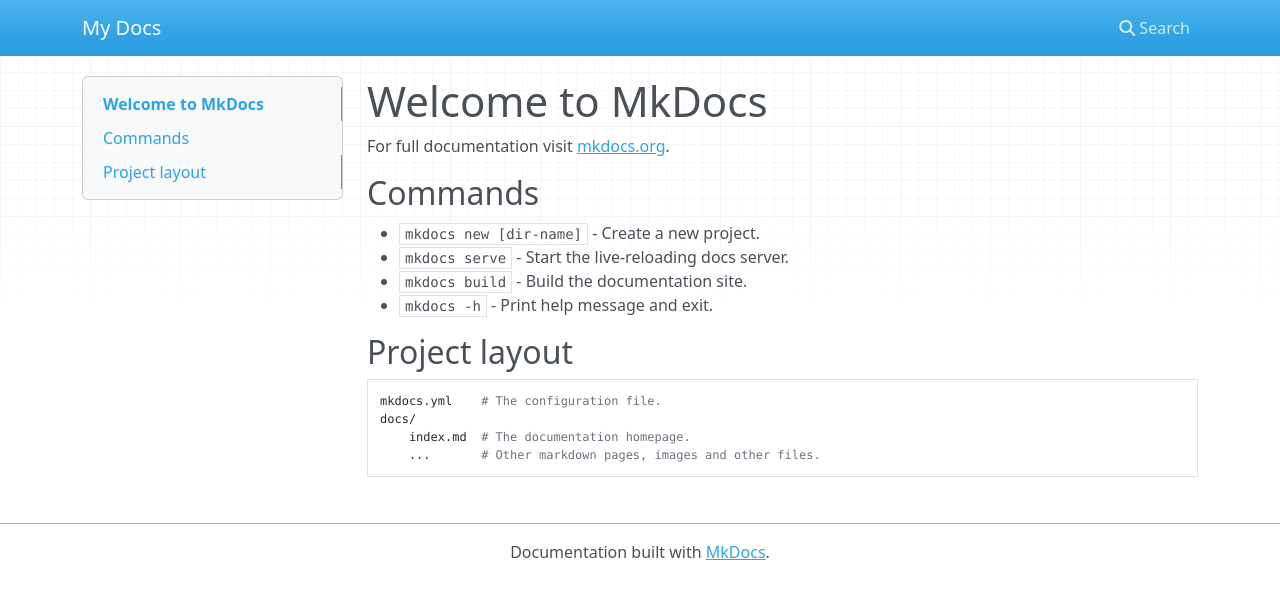
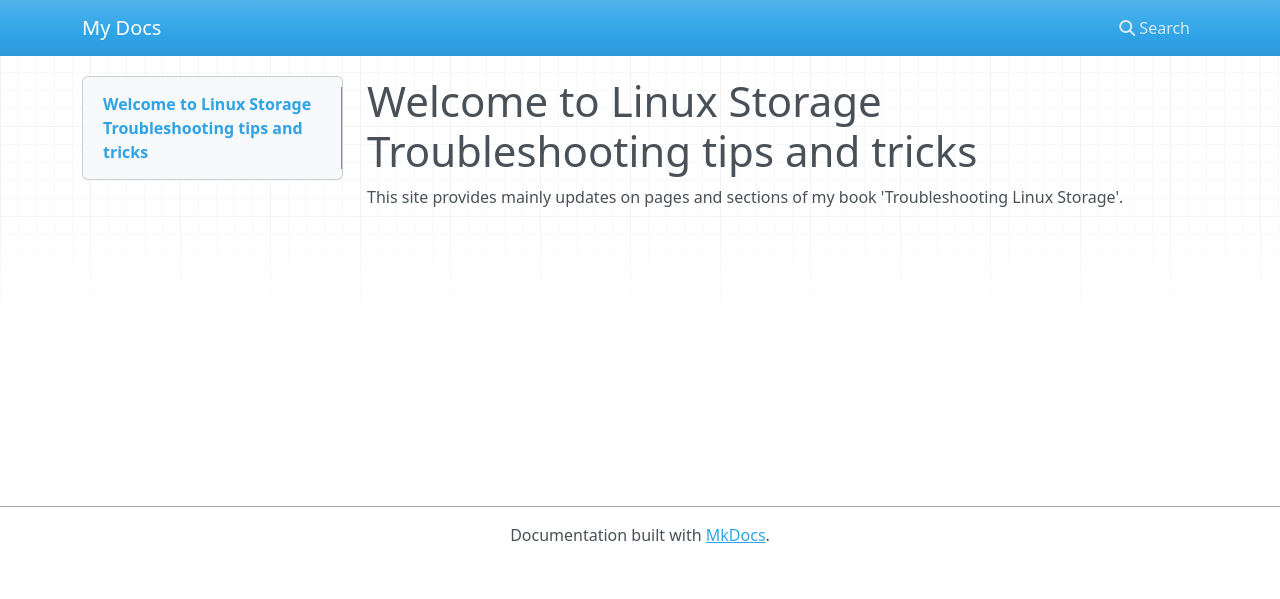
Before and after one commit to elonden/lst-tips, an MkDocs documentation site: the page built from docs/index.md, in a window 1280 px wide. Shown: the top 599 px of the page. Built offline with MkDocs 1.6.1, drawn with Linux system fonts in a browser that asks for light colours; nearby versions of some CDN libraries.

Commit message:
update
Signed-off-by: Erwin van Londen <erwin.vanlonden@hitachivantara.com>

```diff
--- a/docs/index.md
+++ b/docs/index.md
@@ -1,17 +1,3 @@
-# Welcome to MkDocs
+# Welcome to Linux Storage Troubleshooting tips and tricks
 
-For full documentation visit [mkdocs.org](https://www.mkdocs.org).
-
-## Commands
-
-* `mkdocs new [dir-name]` - Create a new project.
-* `mkdocs serve` - Start the live-reloading docs server.
-* `mkdocs build` - Build the documentation site.
-* `mkdocs -h` - Print help message and exit.
-
-## Project layout
-
-    mkdocs.yml    # The configuration file.
-    docs/
-        index.md  # The documentation homepage.
-        ...       # Other markdown pages, images and other files.
+This site provides mainly updates on pages and sections of my book 'Troubleshooting Linux Storage'.
```
